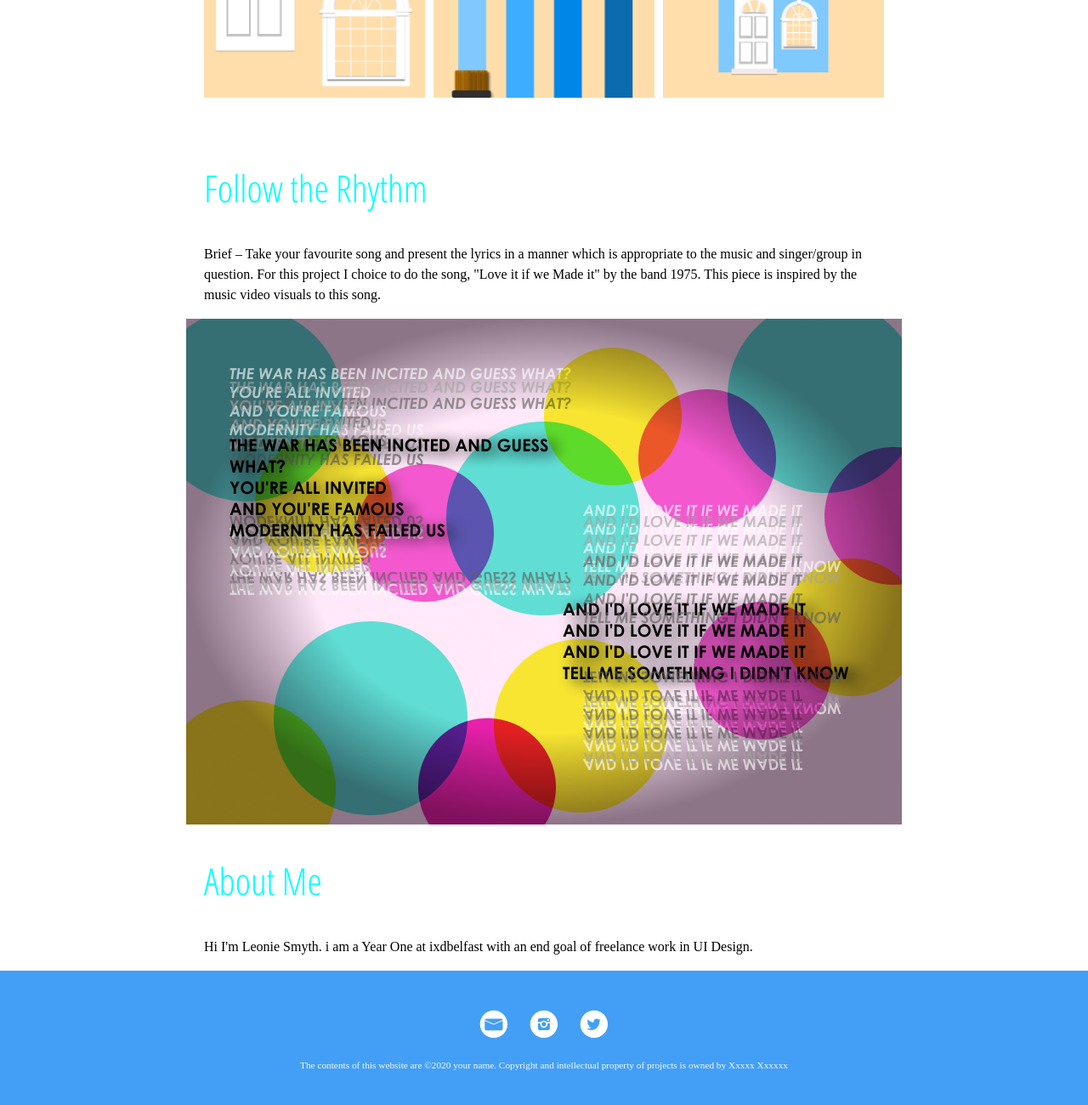
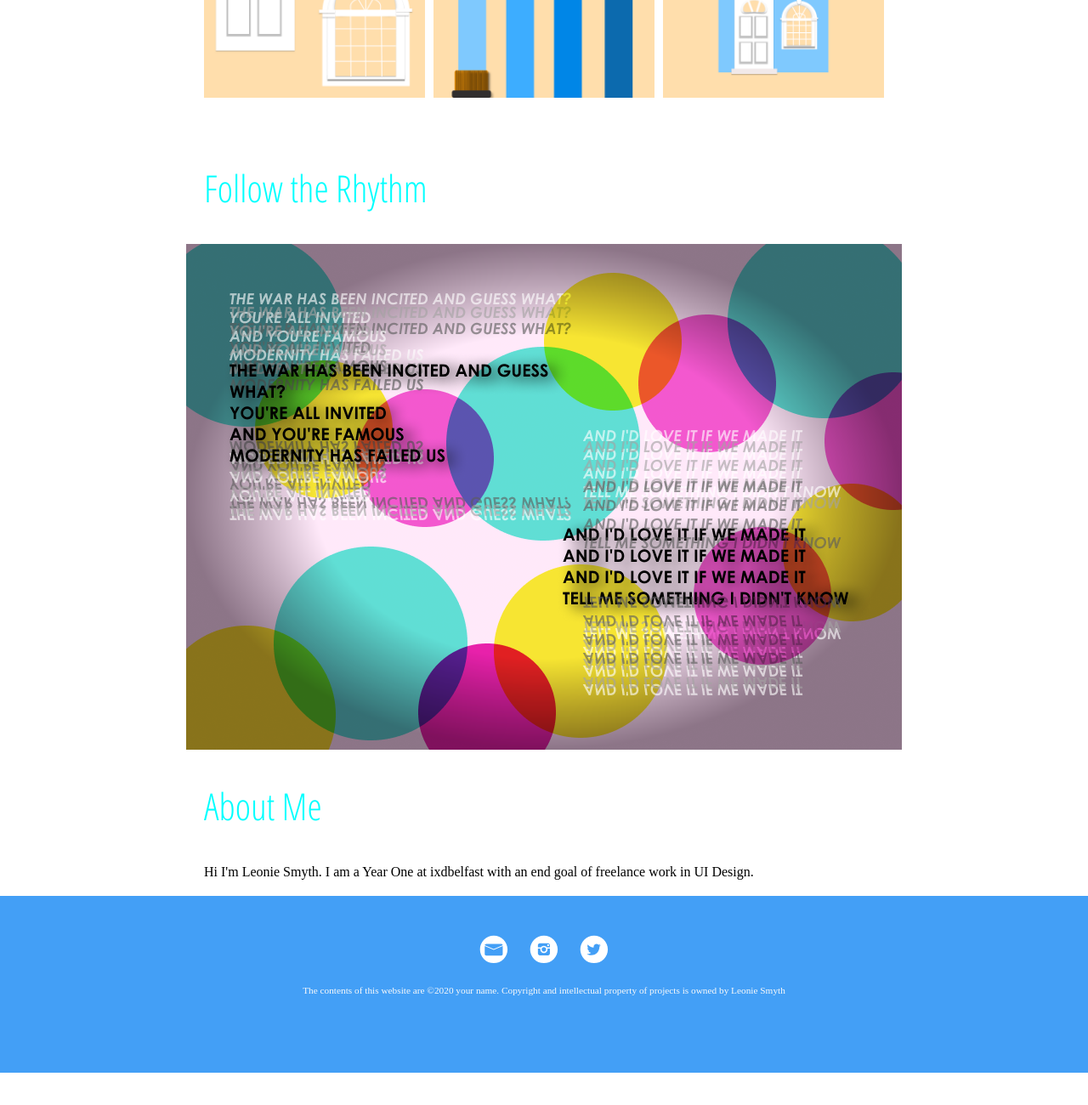
Before and after one commit to LeonieSmythIXD/IXD101, a plain HTML site: page index.html in a window 1280 px wide. Shown: the part 1335-2635 px from the top of the page at 85% size. After the commit the page ends 2597 px from the top, so only its background shows below. Drawn offline with Linux system fonts and the light colour scheme.

Commit message:
Update index.html

```diff
--- a/index.html
+++ b/index.html
@@ -50,8 +50,7 @@
     </div>
       <section class="follow">
           <h2>Follow the Rhythm</h2>
-            <p>Brief – Take your favourite song and present the lyrics in a manner which is appropriate to the music and singer/group in question.
-                For this project I choice to do the song, "Love it if we Made it" by the band 1975. This piece is inspired by the music video visuals to this song.</p>
+
       </section>
 
     <!--THE IMAGE BELOW CAN BE REPLACED WITH A NUMBER OF SMALLER IMAGES IF REQUIRED.-->
@@ -60,7 +59,7 @@
     <div class="background-colour" id="about">
       <section>
           <h2>About Me</h2>
-          <p>Hi I'm Leonie Smyth. i am a Year One at ixdbelfast with an end goal of freelance work in UI Design.</p>
+          <p>Hi I'm Leonie Smyth. I am a Year One at ixdbelfast with an end goal of freelance work in UI Design.</p>
       </section>
     </div>
 
@@ -97,7 +96,7 @@
              </li>
         </ul>
 
-          <small>The contents of this website are ©2020 your name. Copyright and intellectual property of projects is owned by Xxxxx Xxxxxx</small>
+          <small>The contents of this website are ©2020 your name. Copyright and intellectual property of projects is owned by Leonie Smyth</small>
   </footer>
   </body>
 </html>
```
